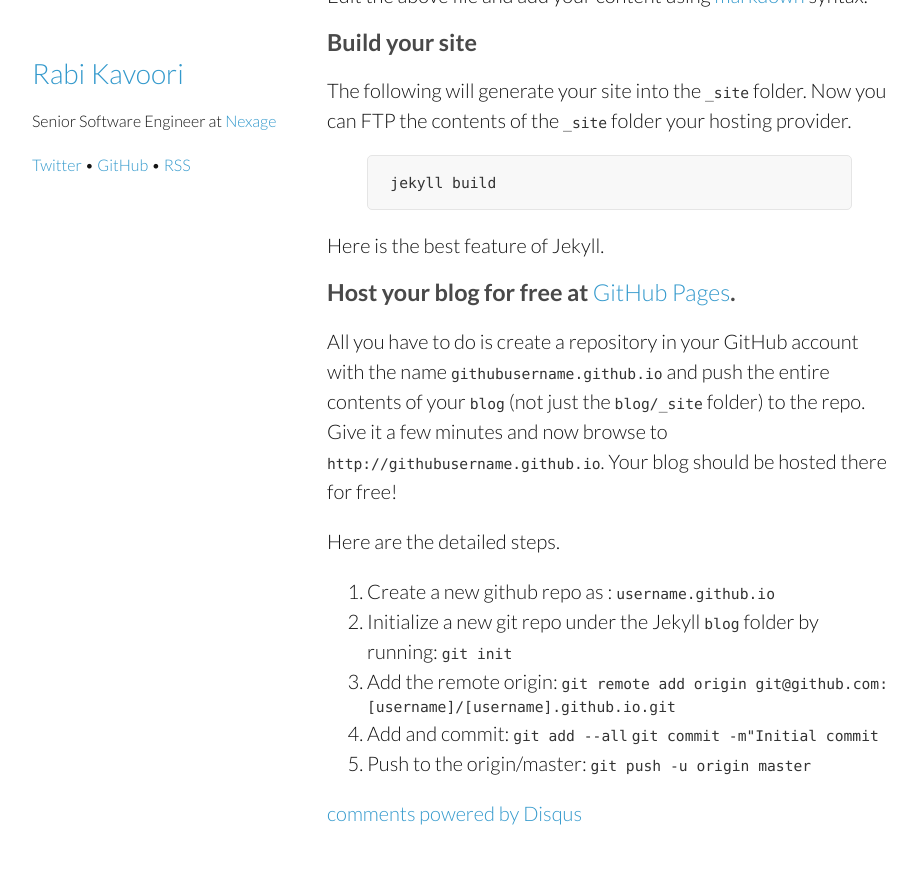
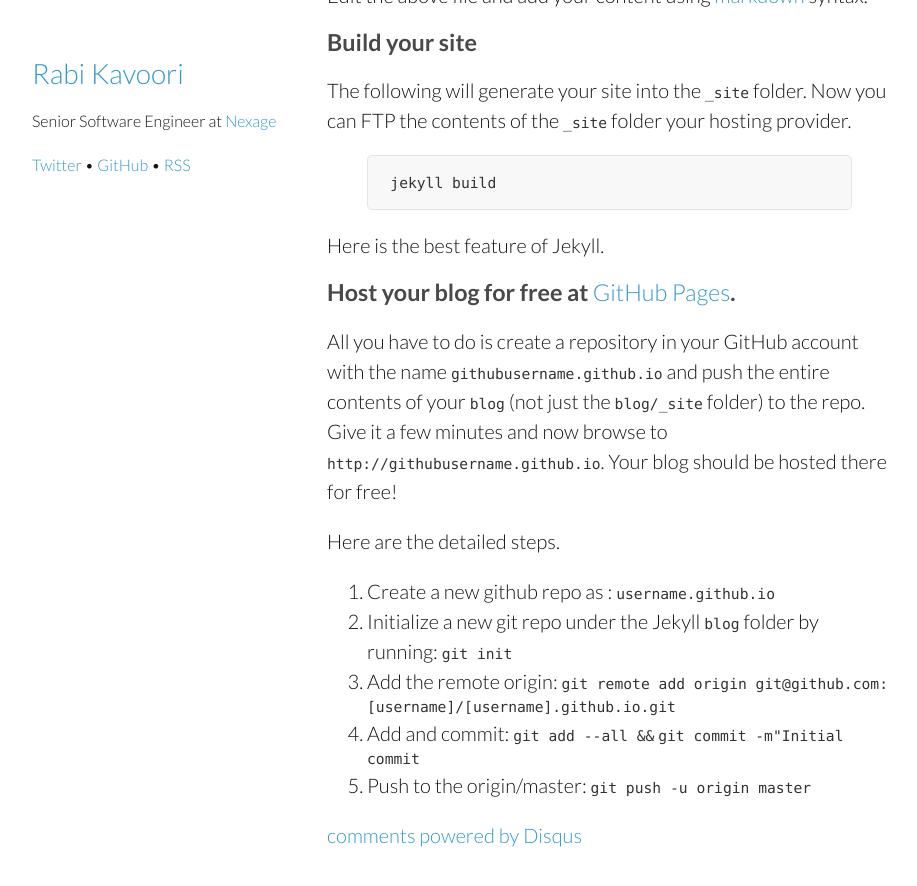
Before and after one commit to kavoori/kavoori.github.io, a Jekyll site: the page built from _posts/2014-11-06-using-jekyll-as-blogging-framework.markdown, in a window 1280 px wide and 900 px high, scrolled down 2510 px. Shown: the top 886 px of the window, without its empty margins (178-1095 px from the left). Built offline with Jekyll 4.4.1, drawn with Linux system fonts in a browser that asks for light colours; comment, search, counter and statistics services are not loaded.

Commit message:
Instructions for hosting.

```diff
--- a/_posts/2014-11-06-using-jekyll-as-blogging-framework.markdown
+++ b/_posts/2014-11-06-using-jekyll-as-blogging-framework.markdown
@@ -99,7 +99,7 @@ Here are the detailed steps.
 3. Add the remote origin:
 `git remote add origin git@github.com:[username]/[username].github.io.git`
 4. Add and commit:
-`git add --all`
+`git add --all &&`
 `git commit -m"Initial commit`
 5. Push to the origin/master:
 `git push -u origin master`
```
